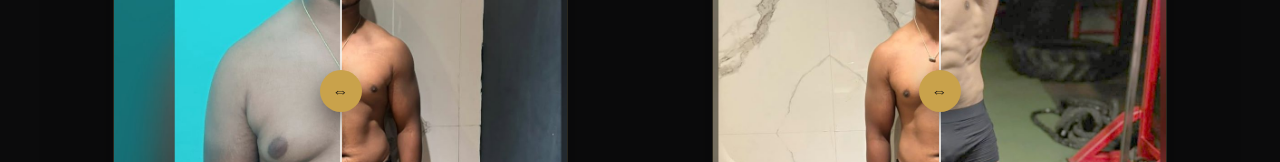
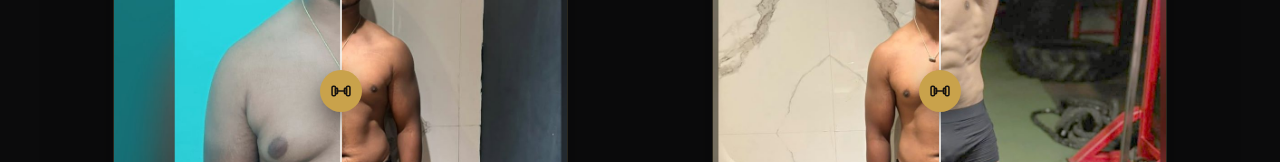
Before and after one commit to SRINIDHI-VS/raviportfolio, a Next.js app: page / in a window 1280 px wide. Shown: the part 4313-4475 px from the top of the page. Built offline with nearby package versions, Linux system fonts and the light colour scheme.

Commit message:
Replace compare-slider drag handle with gold dumbbell icon

```diff
--- a/app/components/CompareSlider.jsx
+++ b/app/components/CompareSlider.jsx
@@ -187,7 +187,25 @@ export default function CompareSlider({
       <span className="compare-tag compare-tag-after">{afterTag}</span>
       <div className="compare-handle" ref={handleRef}>
         <div className="compare-handle-line" />
-        <div className="compare-handle-grip">⇔</div>
+        <div className="compare-handle-grip">
+          <svg
+            width="22"
+            height="22"
+            viewBox="0 0 64 64"
+            fill="none"
+            stroke="currentColor"
+            strokeWidth="4.5"
+            strokeLinecap="round"
+            strokeLinejoin="round"
+            aria-hidden="true"
+          >
+            <rect x="6" y="18" width="10" height="28" rx="4" />
+            <rect x="48" y="18" width="10" height="28" rx="4" />
+            <rect x="16" y="24" width="6" height="16" rx="2" />
+            <rect x="42" y="24" width="6" height="16" rx="2" />
+            <line x1="22" y1="32" x2="42" y2="32" />
+          </svg>
+        </div>
       </div>
     </div>
   );
```
